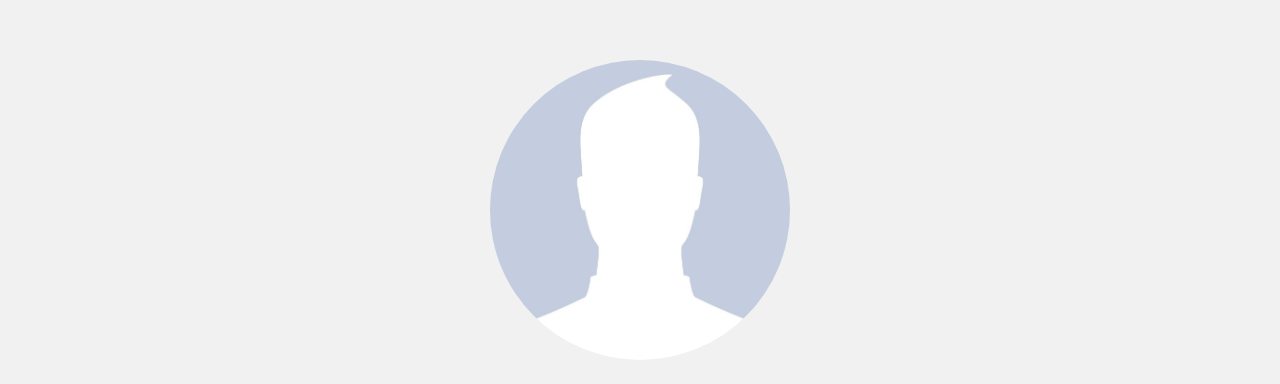
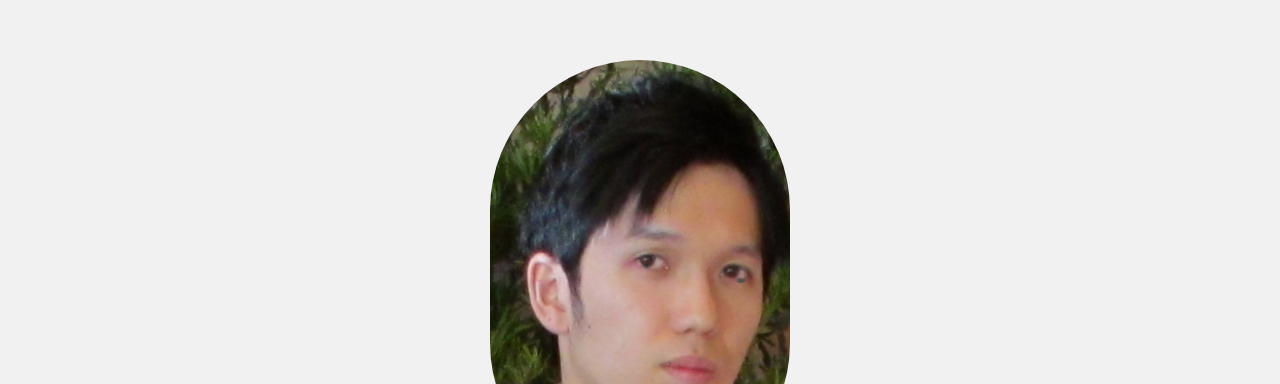
Before and after one commit to hitsuji8/Myself, a plain HTML site: page index.html in a window 1280 px wide. Shown: the top 384 px of the page. Drawn offline with nearby package versions, Linux system fonts and the light colour scheme.

Commit message:
Profile Picture
Changed a profile picture to personal one

```diff
--- a/index.html
+++ b/index.html
@@ -33,7 +33,7 @@
     	</ul>
     	<button id="mobile-nav-trigger">Menu</button>
         <header id="header">
-        	<a href="index.html"><img id="portrait" src="img/pic.jpg" alt="Picture of Myself"></a>
+        	<a href="index.html"><img id="portrait" src="img/ProfilePhoto.jpg" alt="Picture of Myself"></a>
         	<h1>Me, Myself and I</h1>
         	<ul id="nav">
         		<li><a href="collection1.html">Illustration</a></li>
```
Also changed, not shown: img/ProfilePhoto.jpg (added).
